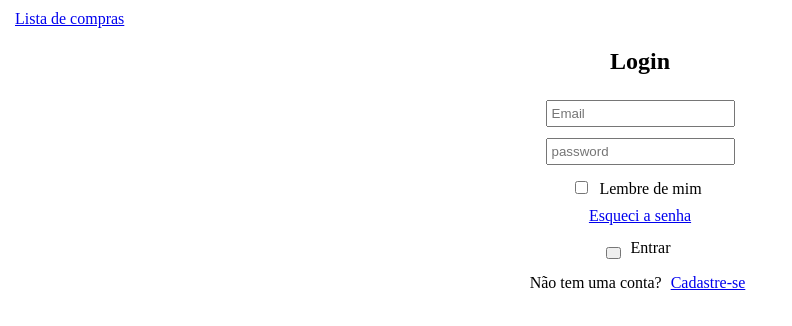
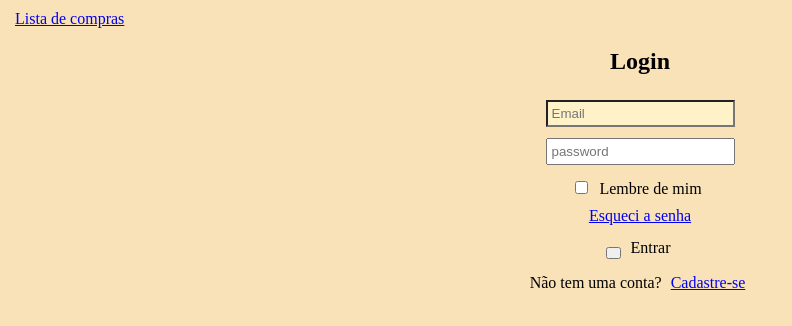
Before and after one commit to anaju-lia/ex1, a plain HTML site: page login.html in a window 1280 px wide. Shown: the whole page, without its empty margins (0-792 px from the left). Drawn offline with Linux system fonts and the light colour scheme.

Commit message:
Update login.html

```diff
--- a/login.html
+++ b/login.html
@@ -6,6 +6,22 @@
     <link rel="stylesheet" href="style.css">
     <title> Página de login </title>
 </head>
+    <style>
+body
+{
+background-color: rgba(249, 226, 181, 0.974);
+}
+
+input[type=checkbox] {
+  accent-color: rgb(134, 113, 88);
+}
+
+input[type=text] {
+  background-color: #fff2c8;
+  color: srgba(140, 125, 101, 0.906);
+}
+
+</style>
 <body>
     <a  href="./listadecompras.html":> Lista de compras </a>
     <div class="login-box">
```
